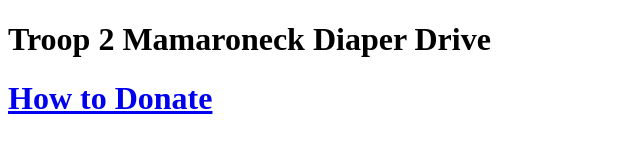
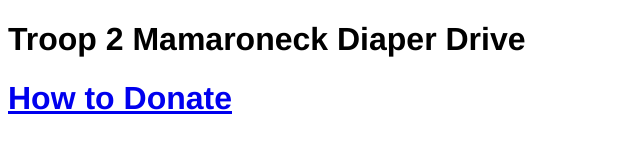
Before and after one commit to TheSeagullDev/diaper-drive, a plain HTML site: page index.html in a window 1280 px wide. Shown: the whole page, without its empty margins (0-640 px from the left). Drawn offline with Linux system fonts and the light colour scheme.

Commit message:
Update base.css

```diff
--- a/assets/base.css
+++ b/assets/base.css
@@ -1,3 +1,3 @@
 body {
-  font-family: Helvitica
+  font-family: Helvetica
 }
```
